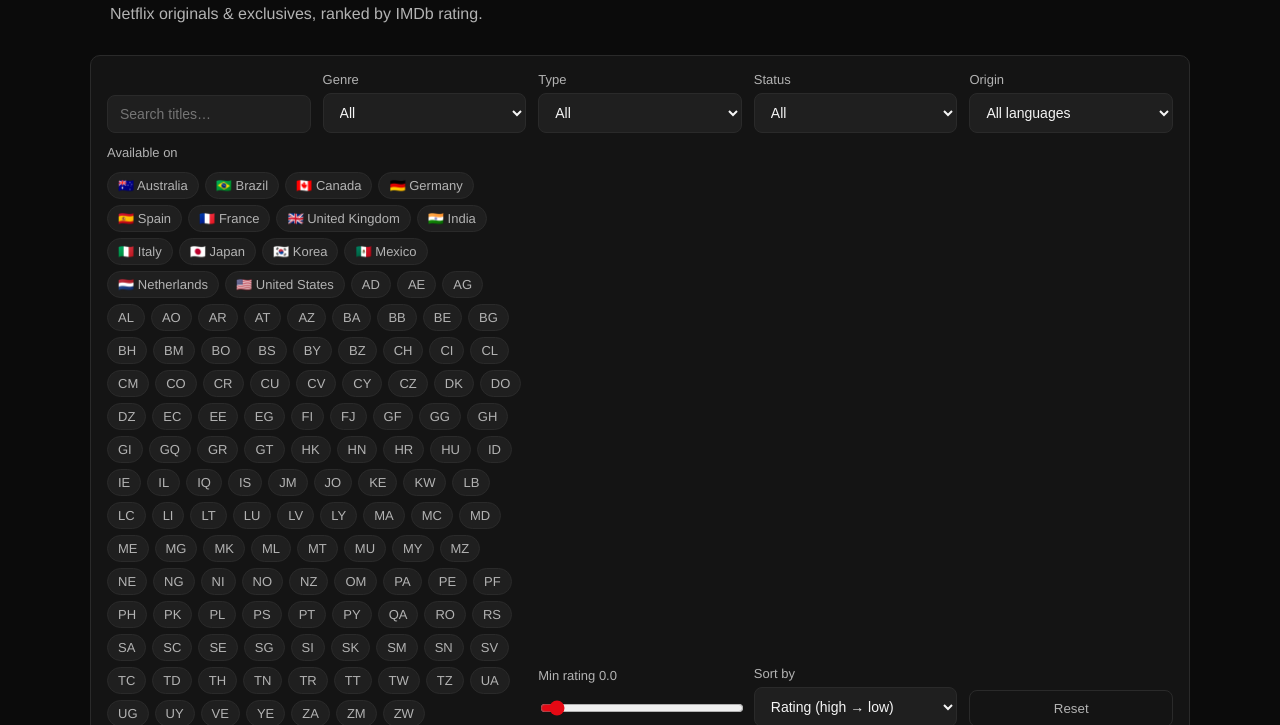
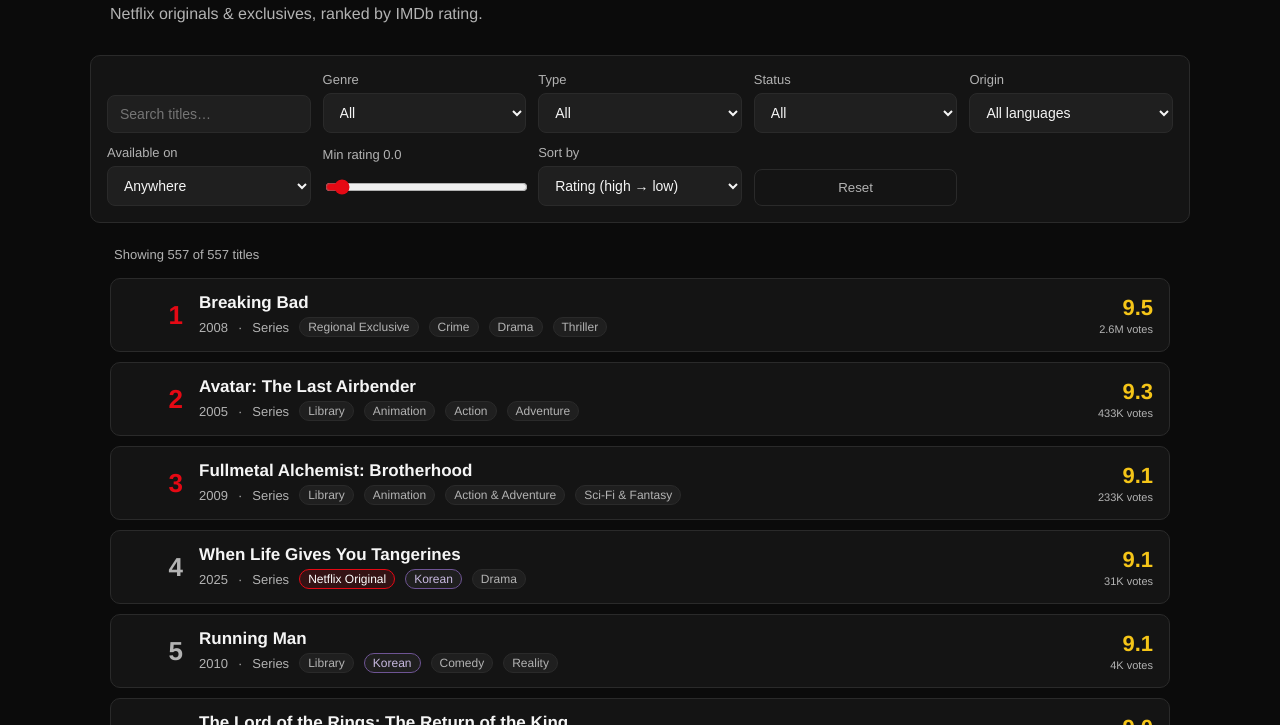
Before and after one commit to anduaura/netflix-ranking, a plain HTML site: page index.html in a window 1280 px wide. Shown: the part 75-800 px from the top of the page. Drawn offline with Linux system fonts and the light colour scheme.

Commit message:
Convert region filter to sorted dropdown
Replaces the wall of region chips with a single-select <select>
that's compact and fits the existing filter row. Two optgroups:

  Popular   US, GB, CA, BR, MX, DE, FR, IN, JP, KR, AU, ES, IT, NL
            (ordered roughly by Netflix subscriber count, US first)

  All       everything else, alphabetical by Intl.DisplayNames-resolved
            country name

Flags come from a 2-letter ISO code → regional-indicator-codepoint
helper (no asset files), country names from Intl.DisplayNames so we
don't ship a hand-curated lookup table.

Filter semantics simplified: single region instead of OR-across-many.
URL param renamed regions=US,KR -> region=US. The old multi-select
shipped hours ago so no shared links to migrate.

```diff
--- a/app.js
+++ b/app.js
@@ -13,7 +13,7 @@
     sort: document.getElementById("sort"),
     reset: document.getElementById("reset"),
     language: document.getElementById("language"),
-    regionFilters: document.getElementById("regionFilters"),
+    region: document.getElementById("region"),
     supportBtn: document.getElementById("supportBtn"),
     supportDialog: document.getElementById("supportDialog"),
     supportLinks: document.getElementById("supportLinks"),
@@ -46,13 +46,33 @@
   };
   const langLabel = (code) => LANGUAGE_LABEL[code] || (code ? code.toUpperCase() : "Unknown");
 
-  const REGION_LABEL = {
-    US: "🇺🇸 United States", KR: "🇰🇷 Korea", JP: "🇯🇵 Japan",
-    GB: "🇬🇧 United Kingdom", IN: "🇮🇳 India", BR: "🇧🇷 Brazil",
-    DE: "🇩🇪 Germany", FR: "🇫🇷 France", ES: "🇪🇸 Spain", MX: "🇲🇽 Mexico",
-    CA: "🇨🇦 Canada", AU: "🇦🇺 Australia", IT: "🇮🇹 Italy", NL: "🇳🇱 Netherlands",
-  };
-  const regionLabel = (code) => REGION_LABEL[code] || code;
+  // Major Netflix markets, in roughly subscriber-count order. Surfaced
+  // first in the "Available on" dropdown.
+  const POPULAR_REGIONS = [
+    "US", "GB", "CA", "BR", "MX", "DE", "FR", "IN",
+    "JP", "KR", "AU", "ES", "IT", "NL",
+  ];
+
+  // ISO 3166 country code → 🇺🇸-style flag emoji via regional indicators.
+  function flagFor(code) {
+    if (!code || code.length !== 2) return "";
+    const base = 127397; // 'A' regional indicator offset from ASCII 'A'.
+    return String.fromCodePoint(
+      ...code.toUpperCase().split("").map((c) => base + c.charCodeAt(0)),
+    );
+  }
+
+  const regionNamer = (() => {
+    try { return new Intl.DisplayNames(["en"], { type: "region" }); }
+    catch { return null; }
+  })();
+  function regionName(code) {
+    if (regionNamer) {
+      try { return regionNamer.of(code) || code; } catch { return code; }
+    }
+    return code;
+  }
+  const regionLabel = (code) => `${flagFor(code)} ${regionName(code)}`.trim();
 
   const imdbSearchUrl = (title, year) =>
     `https://www.imdb.com/find/?s=tt&q=${encodeURIComponent(title + " " + year)}`;
@@ -64,15 +84,13 @@
   };
 
   function readFilters() {
-    const checkedRegions = [...els.regionFilters.querySelectorAll("input:checked")]
-      .map((el) => el.value);
     return {
       q: els.q.value.trim().toLowerCase(),
       genre: els.genre.value,
       type: els.type.value,
       status: els.status.value,
       language: els.language.value,
-      regions: checkedRegions,
+      region: els.region.value,
       minRating: parseFloat(els.minRating.value) || 0,
       sort: els.sort.value,
     };
@@ -85,7 +103,7 @@
     if (f.type) params.set("type", f.type);
     if (f.status) params.set("status", f.status);
     if (f.language) params.set("lang", f.language);
-    if (f.regions.length) params.set("regions", f.regions.join(","));
+    if (f.region) params.set("region", f.region);
     if (f.minRating > 0) params.set("min", String(f.minRating));
     if (f.sort && f.sort !== "rating") params.set("sort", f.sort);
     const qs = params.toString();
@@ -99,12 +117,7 @@
     if (p.has("type")) els.type.value = p.get("type");
     if (p.has("status")) els.status.value = p.get("status");
     if (p.has("lang")) els.language.value = p.get("lang");
-    if (p.has("regions")) {
-      const wanted = new Set(p.get("regions").split(",").filter(Boolean));
-      els.regionFilters.querySelectorAll("input").forEach((el) => {
-        el.checked = wanted.has(el.value);
-      });
-    }
+    if (p.has("region")) els.region.value = p.get("region");
     if (p.has("min")) {
       els.minRating.value = p.get("min");
       els.minRatingVal.textContent = parseFloat(p.get("min")).toFixed(1);
@@ -137,20 +150,29 @@
   }
 
   function populateRegions(shows, configuredRegions) {
-    // Union of configured regions + anything we've actually seen.
+    // Union of configured regions + anything we've actually seen in
+    // the data. Only keep regions that are real candidates.
     const set = new Set(configuredRegions || []);
     shows.forEach((s) => (s.available_in || []).forEach((r) => set.add(r)));
-    const codes = [...set].sort((a, b) => regionLabel(a).localeCompare(regionLabel(b)));
-    if (!codes.length) {
-      els.regionFilters.parentElement.hidden = true;
+    if (!set.size) {
+      els.region.parentElement.hidden = true;
       return;
     }
-    els.regionFilters.innerHTML = codes.map((c) => `
-      <label class="region-chip">
-        <input type="checkbox" value="${escapeHtml(c)}" />
-        <span>${escapeHtml(regionLabel(c))}</span>
-      </label>
-    `).join("");
+    const popular = POPULAR_REGIONS.filter((c) => set.has(c));
+    const popularSet = new Set(popular);
+    const rest = [...set]
+      .filter((c) => !popularSet.has(c))
+      .sort((a, b) => regionName(a).localeCompare(regionName(b)));
+
+    const opt = (c) => `<option value="${escapeHtml(c)}">${escapeHtml(regionLabel(c))}</option>`;
+    let html = '<option value="">Anywhere</option>';
+    if (popular.length) {
+      html += `<optgroup label="Popular">${popular.map(opt).join("")}</optgroup>`;
+    }
+    if (rest.length) {
+      html += `<optgroup label="All regions">${rest.map(opt).join("")}</optgroup>`;
+    }
+    els.region.innerHTML = html;
   }
 
   function applyFilters(shows, f) {
@@ -160,10 +182,9 @@
       if (f.type && s.type !== f.type) return false;
       if (f.status && s.netflix_status !== f.status) return false;
       if (f.language && s.original_language !== f.language) return false;
-      if (f.regions.length) {
+      if (f.region) {
         const avail = s.available_in || [];
-        // OR semantics: show titles available in ANY of the checked regions.
-        if (!f.regions.some((r) => avail.includes(r))) return false;
+        if (!avail.includes(f.region)) return false;
       }
       if (s.rating < f.minRating) return false;
       return true;
@@ -275,17 +296,16 @@
         render();
       });
     });
-    [els.genre, els.type, els.status, els.language, els.sort].forEach((el) =>
+    [els.genre, els.type, els.status, els.language, els.region, els.sort].forEach((el) =>
       el.addEventListener("change", render)
     );
-    els.regionFilters.addEventListener("change", render);
     els.reset.addEventListener("click", () => {
       els.q.value = "";
       els.genre.value = "";
       els.type.value = "";
       els.status.value = "";
       els.language.value = "";
-      els.regionFilters.querySelectorAll("input").forEach((el) => (el.checked = false));
+      els.region.value = "";
       els.minRating.value = "0";
       els.minRatingVal.textContent = "0.0";
       els.sort.value = "rating";
--- a/index.html
+++ b/index.html
@@ -75,9 +75,9 @@
       <select id="language"><option value="">All languages</option></select>
     </div>
 
-    <div class="control region-control">
-      <label>Available on</label>
-      <div id="regionFilters" class="region-filters" role="group" aria-label="Netflix regions"></div>
+    <div class="control">
+      <label for="region">Available on</label>
+      <select id="region"><option value="">Anywhere</option></select>
     </div>
 
     <div class="control">
--- a/styles.css
+++ b/styles.css
@@ -190,43 +190,9 @@
 
 input[type="range"] { padding: 8px; accent-color: var(--accent); }
 
-.region-control { grid-column: span 2; min-width: 0; }
-
-.region-filters {
-  display: flex;
-  flex-wrap: wrap;
-  gap: 6px;
-  padding: 6px 0 0;
-}
-.region-chip {
-  display: inline-flex;
-  align-items: center;
-  gap: 6px;
-  padding: 5px 10px;
-  border-radius: 999px;
-  border: 1px solid var(--border);
-  background: var(--surface-2);
-  color: var(--muted);
-  font-size: 13px;
-  cursor: pointer;
-  user-select: none;
-  transition: border-color 0.15s ease, color 0.15s ease, background 0.15s ease;
-}
-.region-chip:hover { color: var(--text); border-color: var(--accent); }
-.region-chip input { display: none; }
-.region-chip:has(input:checked) {
-  background: var(--accent-soft);
-  border-color: var(--accent);
-  color: #fff;
-}
-
 .tag.tag-lang {
   border-color: #6e5494;
   color: #c8b9e0;
-}
-
-@media (max-width: 700px) {
-  .region-control { grid-column: auto; }
 }
 
 button.ghost {
```
